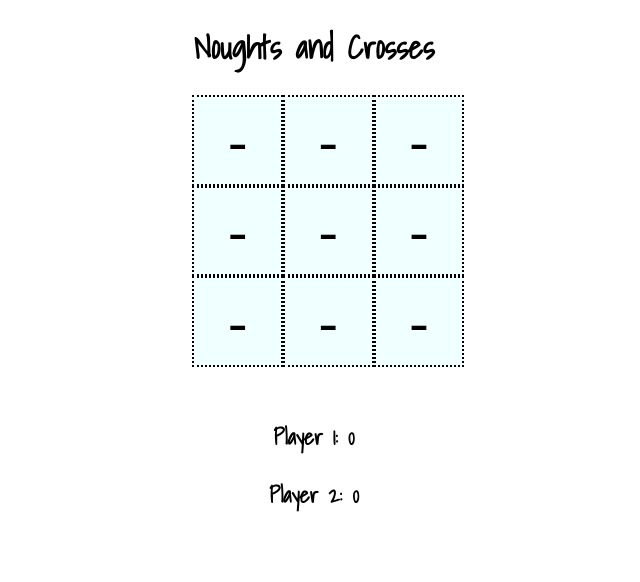
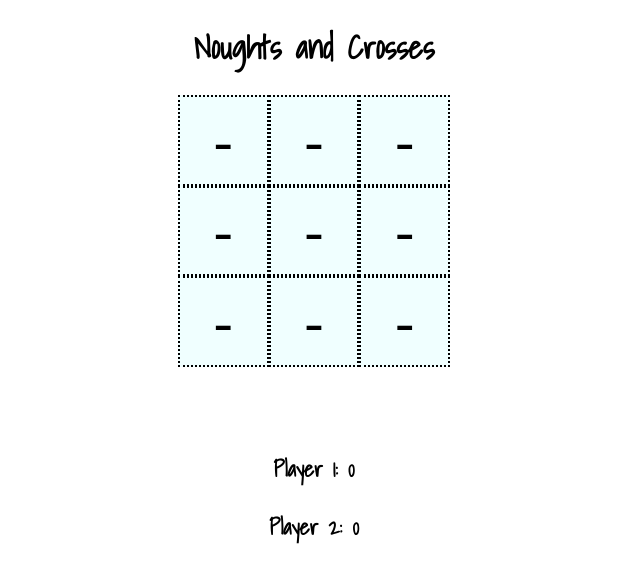
Before and after one commit to stebucko360/Noughts-and-Crosses-v2-react, a React (Create React App) app in the folder noughtsandcrosses/: page / in a window 1280 px wide. Shown: the top 582 px of the page, without its empty margins (326-966 px from the left). Built offline with nearby package versions, Linux system fonts and the light colour scheme; a web font is replaced by a local one.

Commit message:
aligned text to be more centered

```diff
--- a/noughtsandcrosses/src/App.css
+++ b/noughtsandcrosses/src/App.css
@@ -11,9 +11,10 @@ h1 {
   flex-direction: row;
   flex-wrap: wrap;
   align-content: flex-start;
+  margin: auto;
+  justify-content: center;
   width: 8cm;
   height: 8cm;
-  margin-left: 13.5cm;
 }
 
 #topleft, #topmiddle, #topright,
@@ -34,6 +35,18 @@ h1 {
   font-family: 'Shadows Into Light', cursive;
 }
 
+div2 {
+  display: flex;
+  flex-direction: column;
+  flex-wrap: wrap;
+  align-content: flex-start;
+  margin: auto;
+  justify-content: center;
+  width: 5cm;
+  text-align: center;
+  padding-left: 1cm;
+}
+
 .announceWinner {
   align-items: center;
   text-align: center;
@@ -45,6 +58,7 @@ h1 {
   font-family: 'Shadows Into Light', cursive;
   background-color: azure;
   border-style: hidden;
-  margin-left: 14.8cm;
+  margin: auto;
+  justify-content: center;
   font-size: 1cm;
 }
--- a/noughtsandcrosses/src/components/Game-calc.jsx
+++ b/noughtsandcrosses/src/components/Game-calc.jsx
@@ -113,9 +113,9 @@ export const GameCalc = ({boardArray, setArray, playerTurn, setScoreOne, setScor
 
 
     return (
-        <div>
+        <div2>
             <h2 className='announceWinner'></h2>
             {nextRound}
-        </div>
+        </div2>
     )
 }
```
